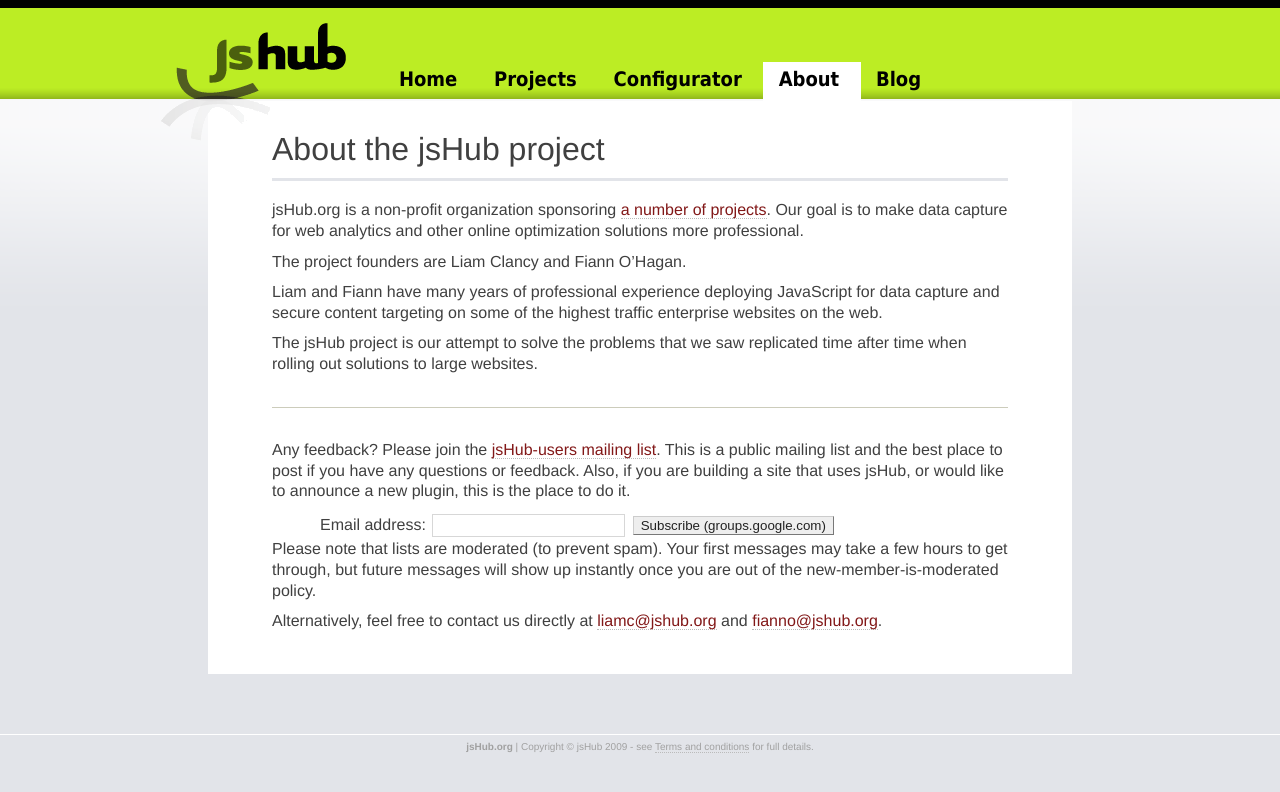
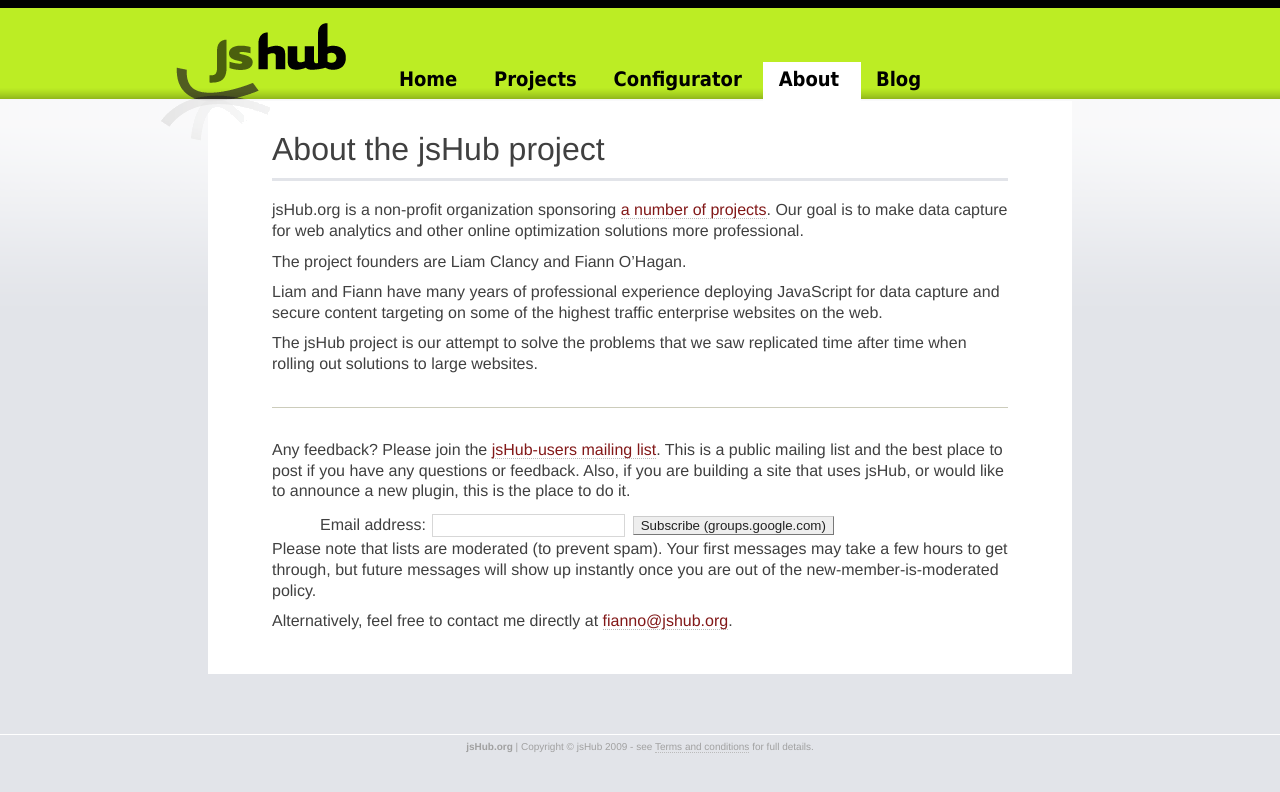
Before and after one commit to jshub/jshub.github.com, a Jekyll site: the page built from about/index.markdown, in a window 1280 px wide. Shown: the top 792 px of the page. Built offline with Jekyll 4.4.1, drawn with Linux system fonts in a browser that asks for light colours.

Commit message:
Remove Liam's email address

```diff
--- a/about/index.markdown
+++ b/about/index.markdown
@@ -27,4 +27,4 @@
 
 Please note that lists are moderated (to prevent spam). Your first messages may take a few hours to get through, but future messages will show up instantly once you are out of the new-member-is-moderated policy.
 
-Alternatively, feel free to contact us directly at <mailto:liamc@jshub.org> and <mailto:fianno@jshub.org>.
+Alternatively, feel free to contact me directly at <mailto:fianno@jshub.org>.
```
